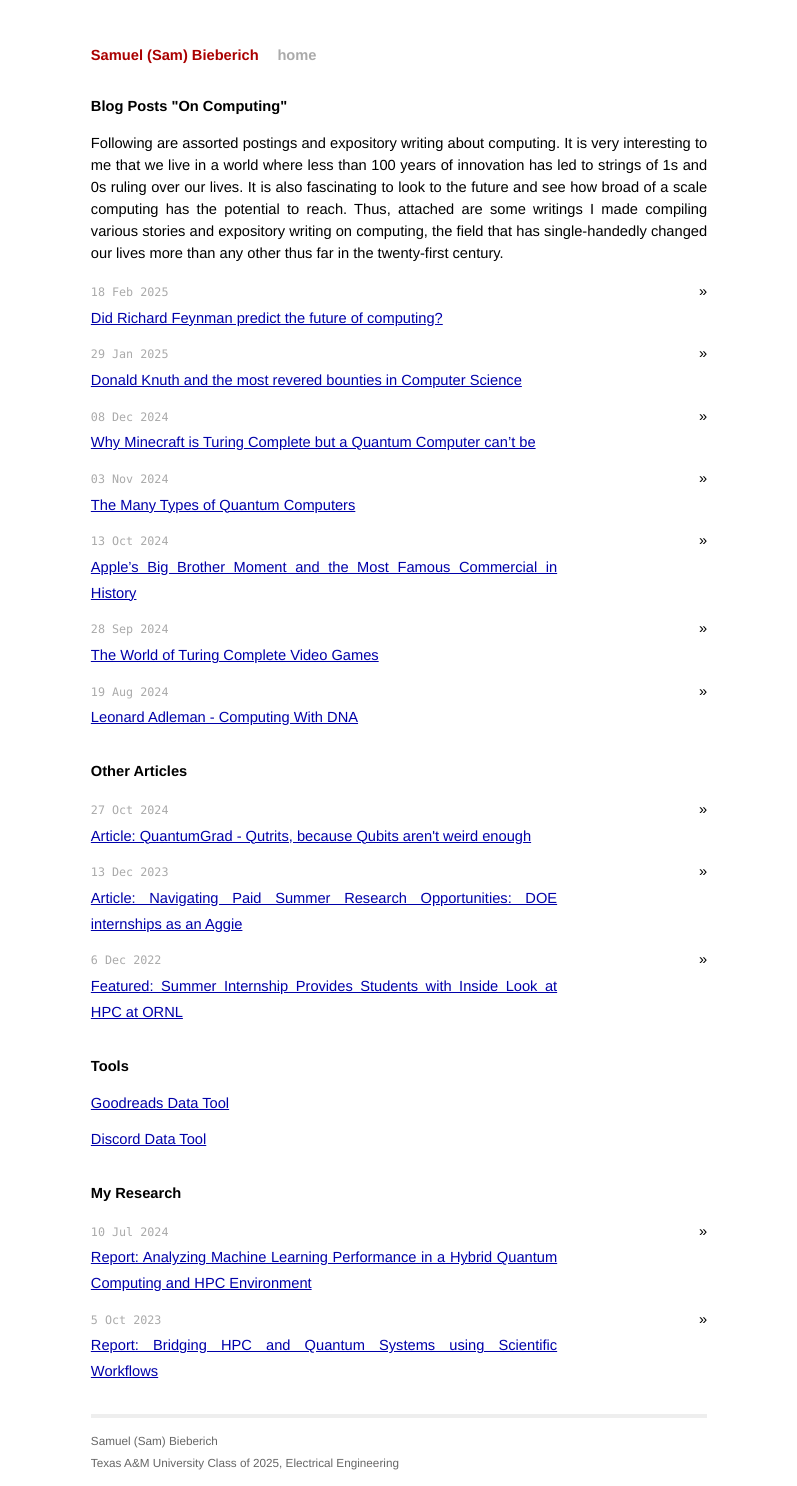
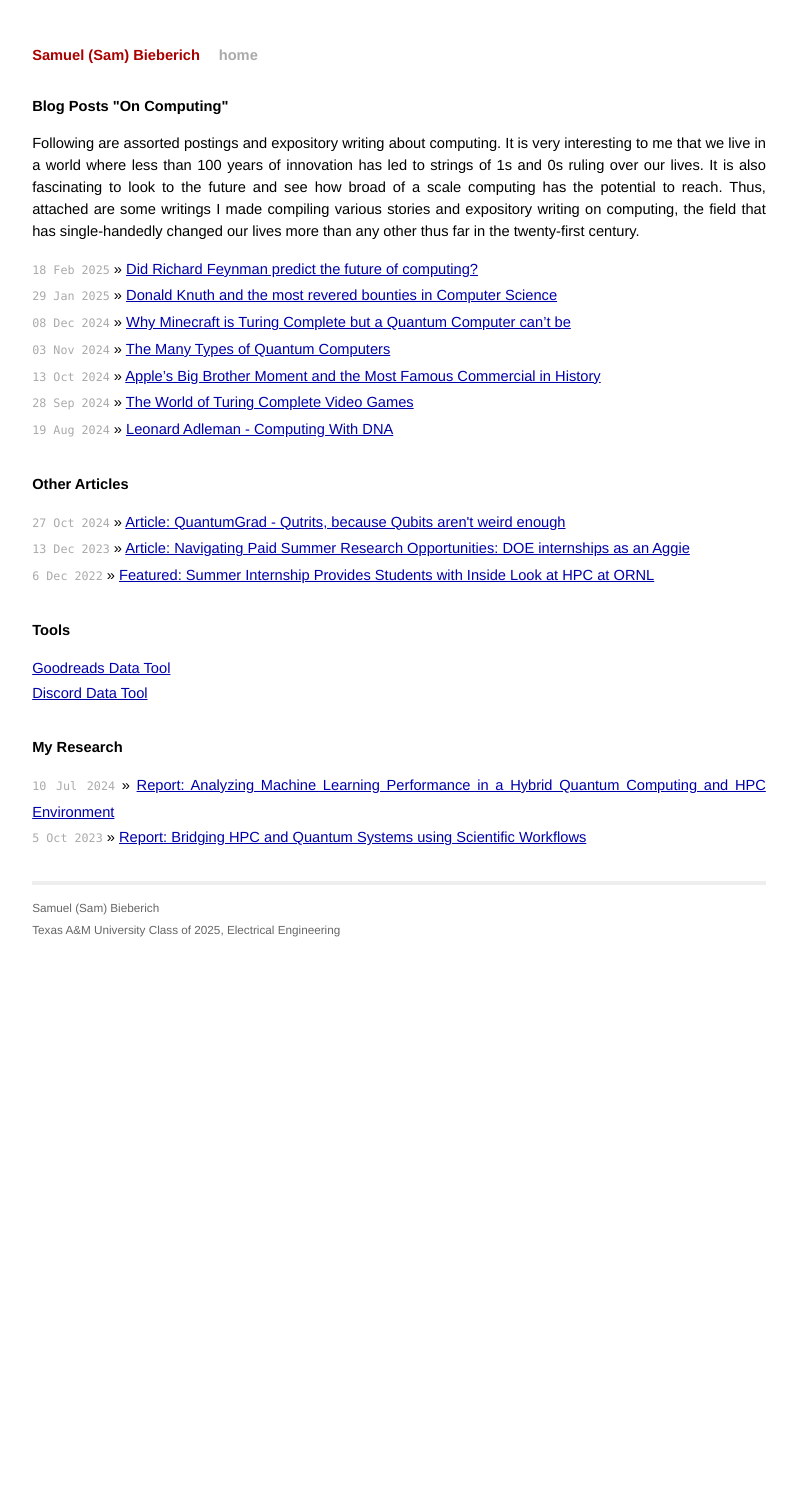
Before and after one commit to Sam-Bieberich/Sam-Bieberich.github.io, a Jekyll site: the page built from index.html, in a window 1280 px wide. Shown: the whole page, without its empty margins (241-1038 px from the left). Built offline with Jekyll 4.4.1, drawn with Linux system fonts in a browser that asks for light colours; after the commit the page ends 953 px from its top, so only the background shows below that.

Commit message:
style: adjust site width and remove inline styles for improved layout

```diff
--- a/css/screen.css
+++ b/css/screen.css
@@ -81,7 +81,7 @@ ul.posts {
 .site {
   font-size: 110%;
   text-align: justify;
-  width: 42em;
+  width: 50em;
   margin: 3em auto 2em auto;
   line-height: 1.5em;
 }
--- a/index.html
+++ b/index.html
@@ -2,19 +2,6 @@
 layout: default
 title: Samuel (Sam) Bieberich
 ---
-<style>
-  .posts li {
-    margin-bottom: 10px;
-  }
-  .posts a {
-    display: inline-block;
-    width: calc(100% - 150px); /* Adjust the width as needed */
-  }
-  .posts span {
-    display: inline-block;
-    width: 140px; /* Adjust the width as needed */
-  }
-</style>
 
 <div id="home">
   <h1>Blog Posts "On Computing"</h1>
```
